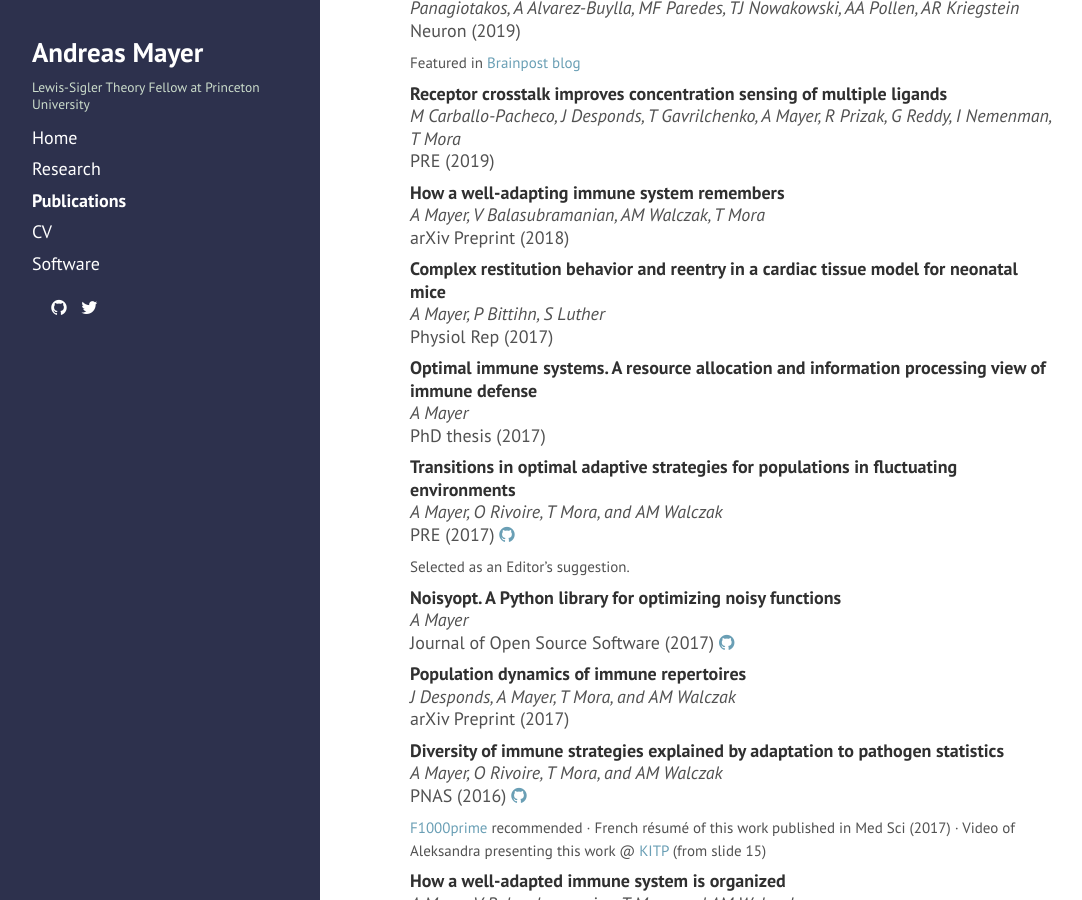
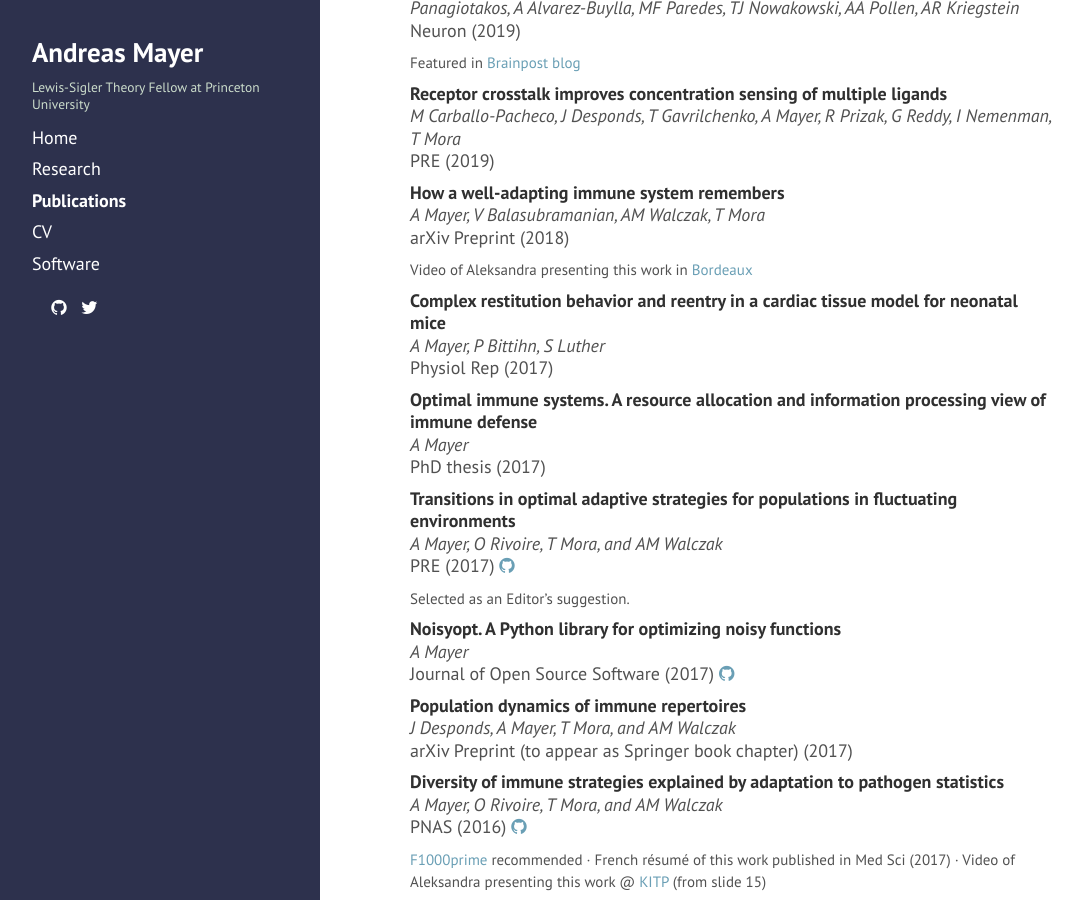
Before and after one commit to andim/andim.github.io, a Jekyll site: the page built from publications.md, in a window 1280 px wide and 900 px high, scrolled down 237 px. Shown: the whole window, without its empty margins (4-1086 px from the left). Built offline with Jekyll 4.4.1, drawn with Linux system fonts in a browser that asks for light colours; nearby versions of some CDN libraries; a style sheet for code colours, icons or effects is not loaded.

Commit message:
updated video links

```diff
--- a/_data/publist.yml
+++ b/_data/publist.yml
@@ -31,6 +31,8 @@
   detail: 1806.05753
   links:
       arxiv: https://arxiv.org/abs/1806.05753
+  media: "Video of Aleksandra presenting this work in [Bordeaux](https://youtu.be/4WvkavDnbsY?t=7m22s)"
+
 - authors: A Mayer, P Bittihn, S Luther
   title: Complex restitution behavior and reentry in a cardiac tissue model for neonatal mice
   journal: Physiol Rep
@@ -72,7 +74,7 @@
 
 - authors: J Desponds, A Mayer, T Mora, and AM Walczak
   title: Population dynamics of immune repertoires
-  journal: arXiv Preprint
+  journal: arXiv Preprint (to appear as Springer book chapter)
   year: 2017
   links:
       doi: http://doi.org/10.1101/112755
```
